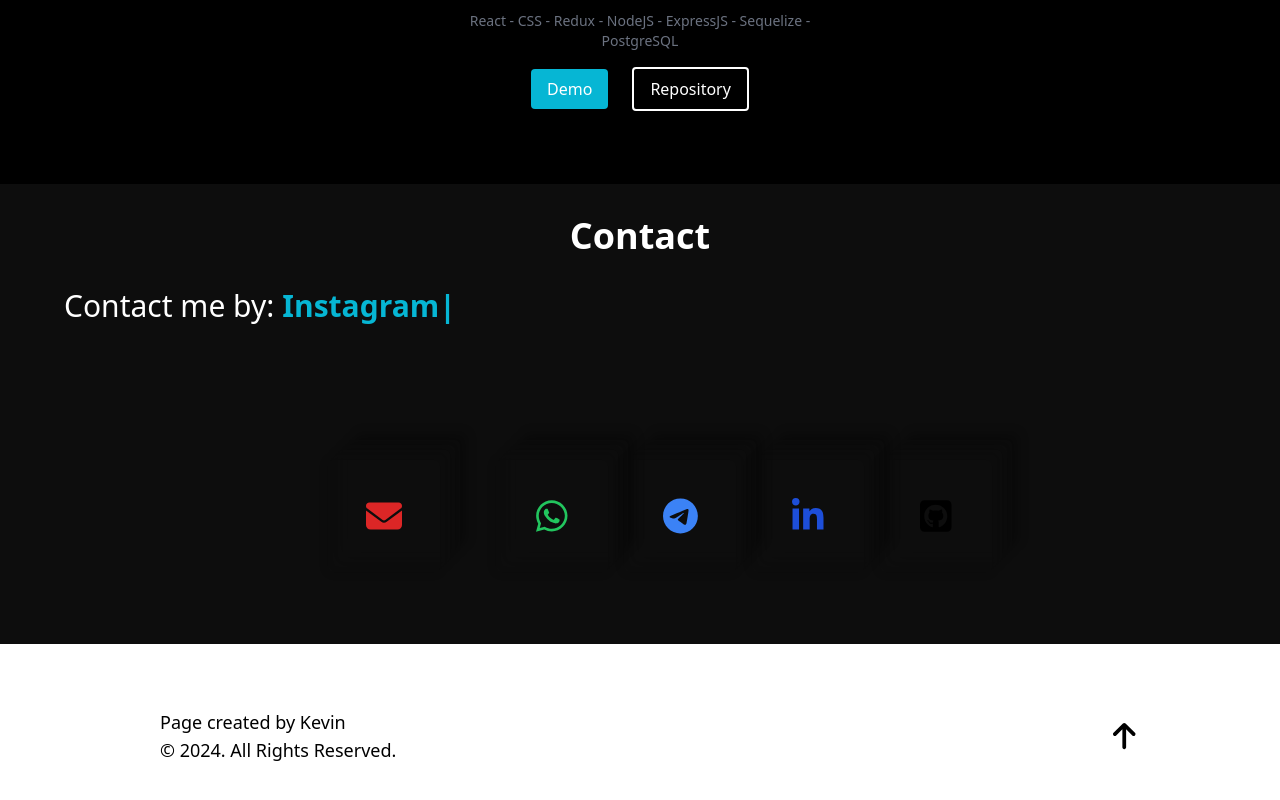
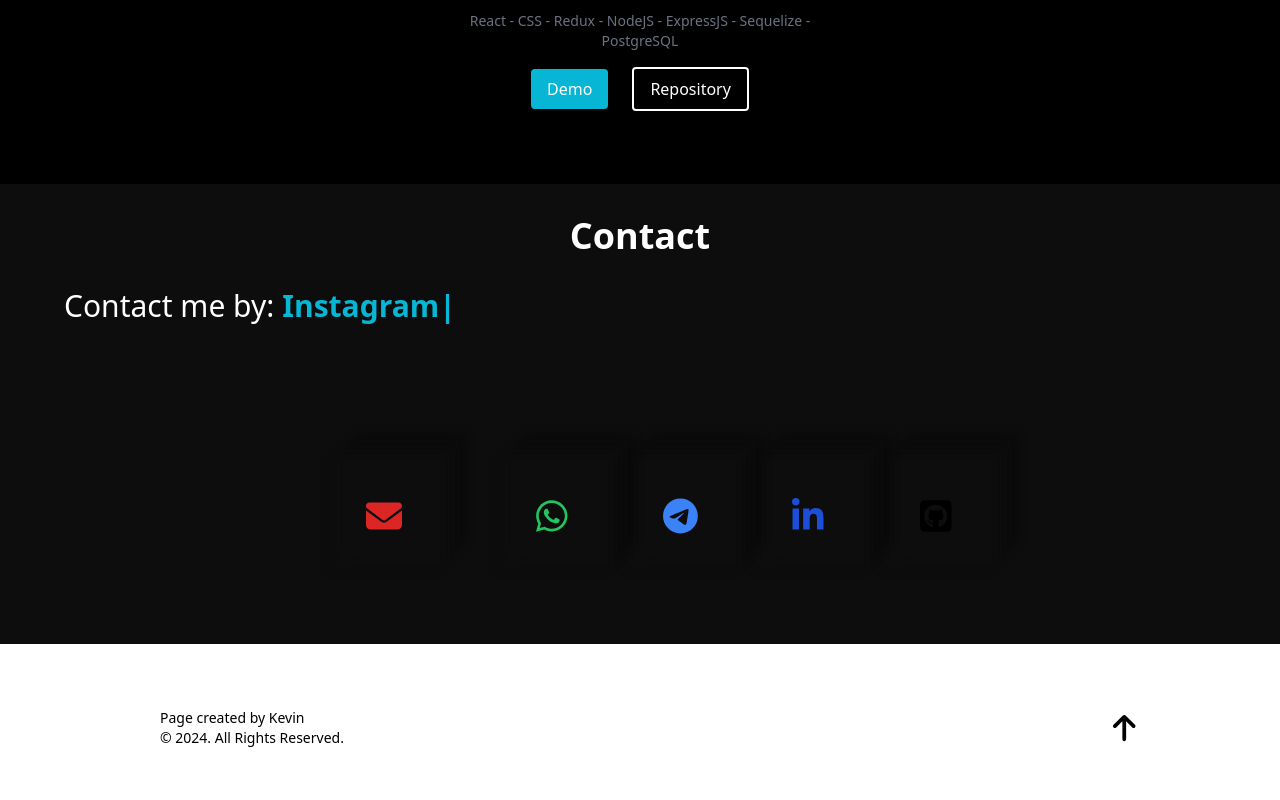
Before and after one commit to kevinmsavsani/portfolio, a React (Vite) app: page / in a window 1280 px wide. Shown: the part 2010-2810 px from the top of the page. Built offline with nearby package versions, Linux system fonts and the light colour scheme.

Commit message:
updated footer

```diff
--- a/src/components/Footer.tsx
+++ b/src/components/Footer.tsx
@@ -15,7 +15,7 @@ const Footer: React.FC = () => {
   return (
     <footer className="bg-white dark:bg-black dark:text-white border-t-3 border-gray-200 shadow-md py-8 px-32 opacity-[90]">
       <div className="flex justify-between items-center">
-        <div className="text-lg py-8 px-8">
+        <div className="text-sm py-8 px-8">
           <p>
             <footer>Page created by Kevin</footer>
           </p>
```
